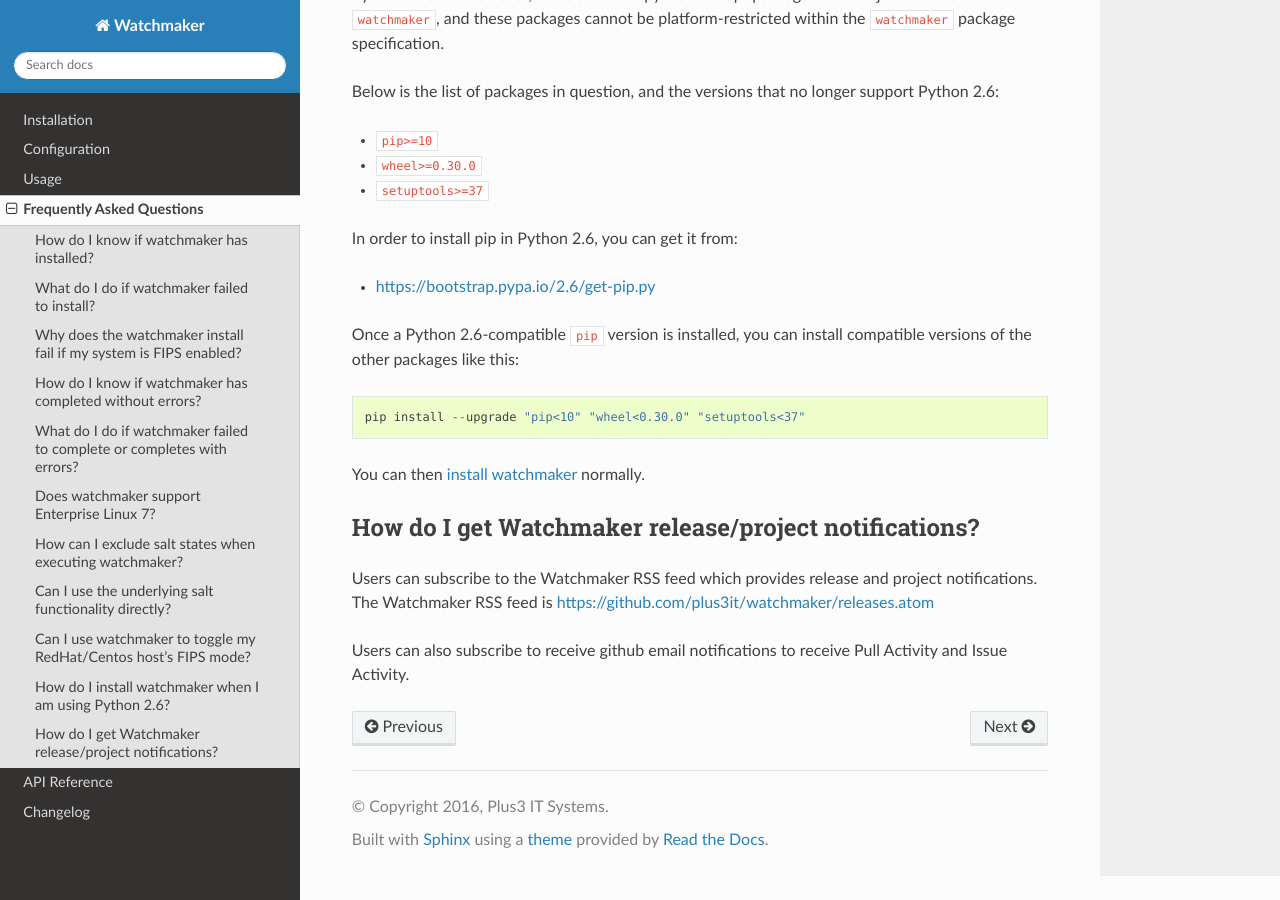
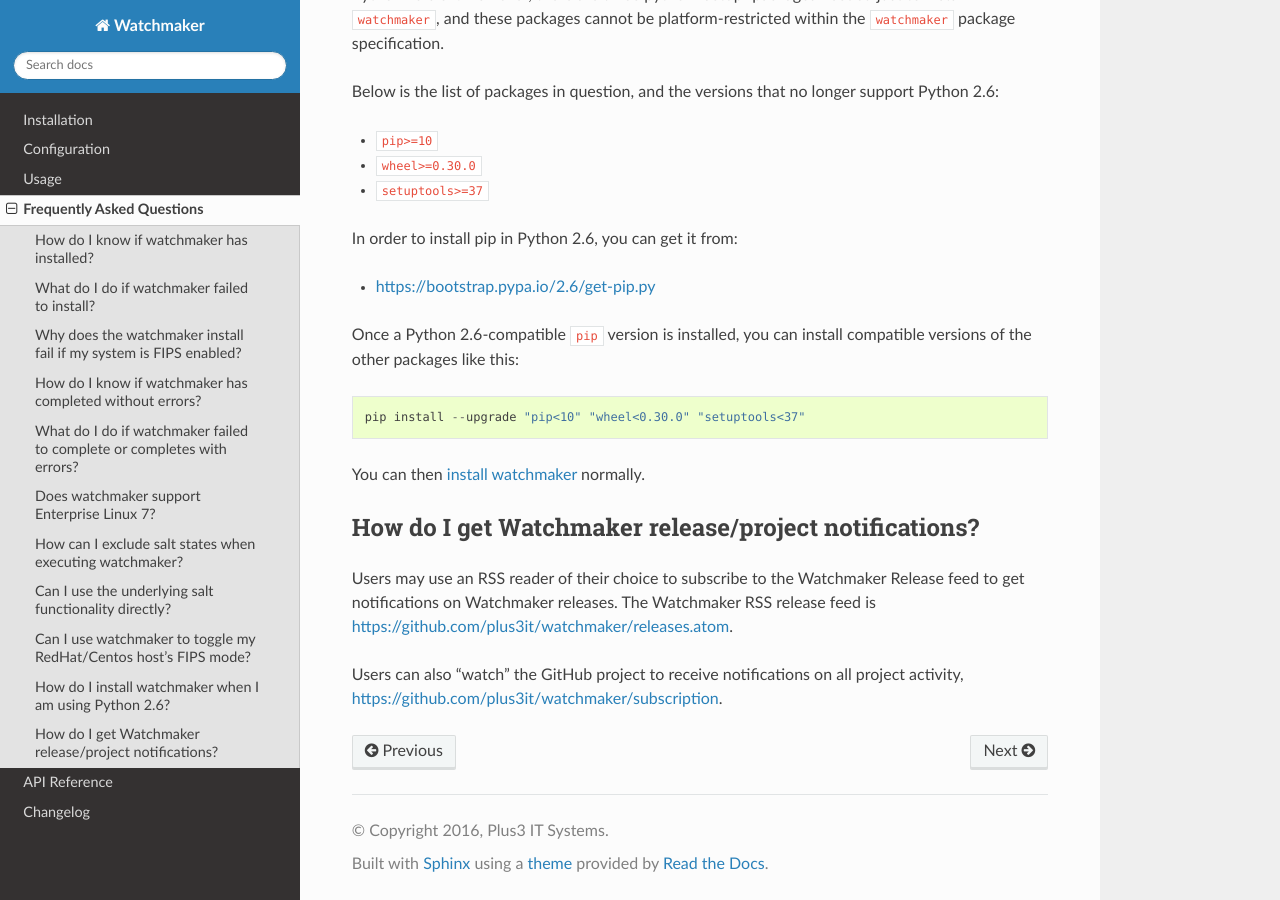
Before and after one commit to plus3it/watchmaker, a Sphinx documentation site: the page built from docs/faq.md, in a window 1280 px wide and 900 px high, scrolled down 2640 px. Built offline with Sphinx 7.4.7 and the Read the Docs theme 2.0.0, drawn with Linux system fonts in a browser that asks for light colours.

Commit message:
updating FAQ re releases

```diff
--- a/docs/faq.md
+++ b/docs/faq.md
@@ -132,6 +132,6 @@
 
 ## How do I get Watchmaker release/project notifications?
 
-Users can subscribe to the Watchmaker RSS feed which provides release and project notifications.  The Watchmaker RSS feed is <https://github.com/plus3it/watchmaker/releases.atom>
+Users may use an RSS reader of their choice to subscribe to the Watchmaker Release feed to get notifications on Watchmaker releases. The Watchmaker RSS release feed is https://github.com/plus3it/watchmaker/releases.atom.
 
-Users can also subscribe to receive github email notifications to receive Pull Activity and Issue Activity.
+Users can also "watch" the GitHub project to receive notifications on all project activity, https://github.com/plus3it/watchmaker/subscription.
```
